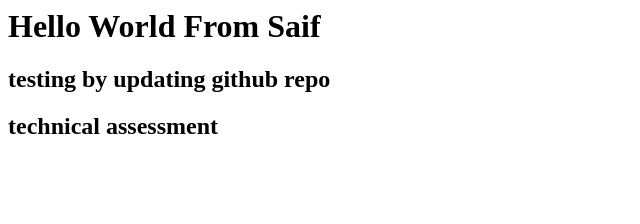
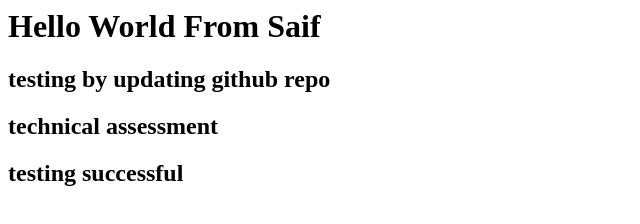
Before and after one commit to miransaif/DevOps, a plain HTML site: page index.html in a window 1280 px wide. Shown: the whole page, without its empty margins (0-640 px from the left). Drawn offline with Linux system fonts and the light colour scheme.

Commit message:
testing successful

```diff
--- a/index.html
+++ b/index.html
@@ -3,5 +3,6 @@
     <h1>Hello World From Saif</h1>
     <h2>testing by updating github repo</h2>
     <h2>technical assessment</h2>
+    <h2>testing successful</h2>
   </body>
 </html>
```
